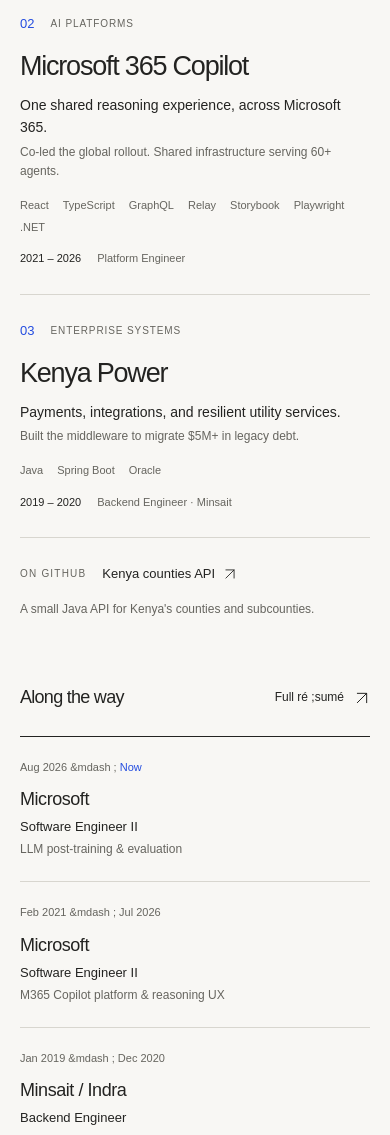
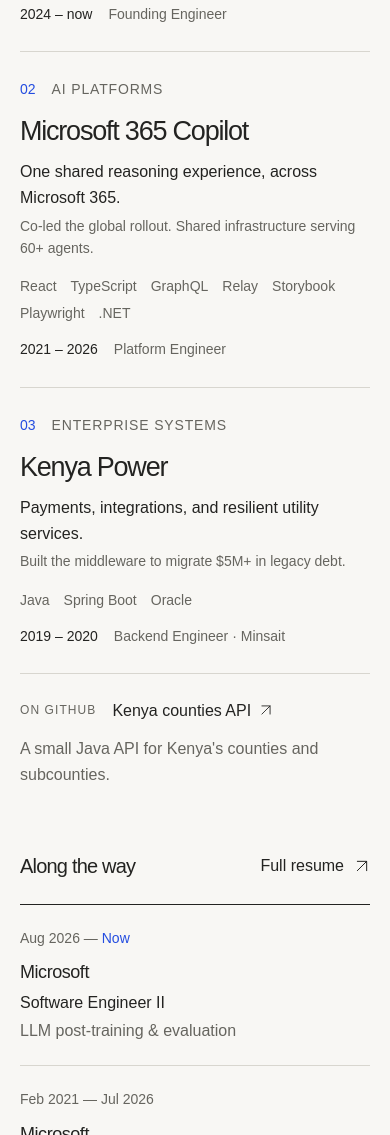
Before and after one commit to mihingo/me, an Astro site: page / in a window 390 px wide. Shown: the part 865-2000 px from the top of the page. Built offline with nearby package versions, Linux system fonts and the light colour scheme; Astro itself is replaced by a stand-in of ours; a web font is replaced by a local one.

Commit message:
fix: standardize resume label and typography adjustments for improved readability

```diff
--- a/src/content/site.yaml
+++ b/src/content/site.yaml
@@ -13,7 +13,7 @@ social:
     url: https://linkedin.com/in/mihingo
 resume:
   path: /resume.pdf
-  label: Résumé
+  label: Resume
 education:
   degree: BSc Computer Science
   institution: University of Nairobi
--- a/src/pages/index.astro
+++ b/src/pages/index.astro
@@ -32,7 +32,7 @@ loading="eager" class="portrait" />
 <section id="work" class="section" aria-labelledby="work-title">
 <div class="section-heading">
 <h2 id="work-title">Selected work</h2>
-<span class="eyebrow">01 &mdash                                                                                         ; {String(projects.length).padStart(2, '0')}</span>
+<span class="eyebrow">01 &mdash; {String(projects.length).padStart(2, '0')}</span>
 </div>
 <div class="work-list">
 {projects.map((project, index) => <article id={project.slug} class="project" aria-labelledby={`${project.slug}-title`}>
@@ -61,11 +61,11 @@ loading="eager" class="portrait" />
 <section id="experience" class="section" aria-labelledby="experience-title">
 <div class="section-heading">
 <h2 id="experience-title">Along the way</h2>
-<a class="text-link" href={localPath(site.resume.path)} target="_blank" rel="noopener noreferrer">Full r&eacute    ;sum&eacute;<Arrow /></a>
+<a class="text-link" href={localPath(site.resume.path)} target="_blank" rel="noopener noreferrer">Full resume<Arrow /></a>
 </div>
 <ol class="experience-list">
 {roles.map((role) => <li class="experience-row">
-<p class="role-dates"><time datetime={role.start}>{formatMonth(role.start)}</time><span aria-hidden="true"> &mdash ; </span><span class="sr-only"> to </span>{role.end === 'present' ? <span class="present">Now</span> : <time datetime={role.end}>{formatMonth(role.end)}</time>}</p>
+<p class="role-dates"><time datetime={role.start}>{formatMonth(role.start)}</time><span aria-hidden="true"> &mdash; </span><span class="sr-only"> to </span>{role.end === 'present' ? <span class="present">Now</span> : <time datetime={role.end}>{formatMonth(role.end)}</time>}</p>
 <h3>{role.company}</h3>
 <div class="role-detail"><p>{role.title}</p><p>{role.focus}</p></div>
 </li>)}
--- a/src/styles/global.css
+++ b/src/styles/global.css
@@ -25,7 +25,7 @@
 
 * { box-sizing: border-box; }
 html { scroll-behavior: smooth; scroll-padding-top: 32px; }
-body { margin: 0; background: var(--paper); font-size: 15px; line-height: 1.6; }
+body { margin: 0; background: var(--paper); font-size: 17px; line-height: 1.6; }
 h1, h2, h3, p, ul, ol { margin: 0; }
 ul, ol { padding: 0; list-style: none; }
 a { color: inherit; text-decoration: none; text-underline-offset: 5px; }
@@ -34,7 +34,7 @@ a:focus-visible { outline: 2px solid var(--accent); outline-offset: 5px; }
 svg { flex-shrink: 0; }
 ::selection { color: white; background: var(--accent); }
 .shell { width: min(1120px, calc(100% - 112px)); margin-inline: auto; }
-.eyebrow { font-size: 11px; font-weight: 500; text-transform: uppercase; letter-spacing: .12em; color: var(--muted); }
+.eyebrow { font-size: 14px; font-weight: 500; text-transform: uppercase; letter-spacing: .09em; color: var(--muted); }
 .sr-only, .skip-link:not(:focus) {
   position: absolute; width: 1px; height: 1px; padding: 0; margin: -1px;
   overflow: hidden; clip-path: inset(50%); white-space: nowrap; border: 0;
@@ -45,7 +45,7 @@ svg { flex-shrink: 0; }
 .wordmark { display: inline-flex; align-items: center; min-width: 44px; min-height: 44px; margin-right: auto; font-size: 30px; font-weight: 600; letter-spacing: -.08em; }
 .wordmark span { color: var(--accent); }
 .site-header nav { display: flex; gap: 30px; }
-.site-header nav a, .resume-link { display: inline-flex; align-items: center; min-height: 44px; font-size: 13px; }
+.site-header nav a, .resume-link { display: inline-flex; align-items: center; min-height: 44px; font-size: 16px; }
 .resume-link { gap: 10px; }
 .resume-link svg { width: 16px; height: 16px; }
 
@@ -56,39 +56,39 @@ svg { flex-shrink: 0; }
 .name-dot { color: var(--accent); }
 .intro-bottom { display: flex; align-items: center; justify-content: space-between; gap: 48px; }
 .intro-statement { max-width: 590px; font-size: clamp(24px, 2.5vw, 32px); line-height: 1.4; letter-spacing: -.035em; text-wrap: pretty; }
-.current { display: flex; align-items: center; gap: 10px; margin-top: 28px; font-size: 13px; color: var(--muted); }
+.current { display: flex; align-items: center; gap: 10px; margin-top: 28px; font-size: 16px; color: var(--muted); }
 .current-dot { width: 6px; height: 6px; border-radius: 50%; background: var(--accent); }
 .portrait { width: 144px; height: 144px; flex-shrink: 0; object-fit: cover; object-position: center 30%; filter: grayscale(1); border-radius: 50%; border: 1px solid var(--rule); padding: 4px; }
 
 .section { margin-bottom: 88px; }
 .section-heading { display: flex; justify-content: space-between; align-items: center; gap: 20px; padding-bottom: 22px; border-bottom: 1px solid var(--ink); }
-.section-heading h2 { font-size: 20px; font-weight: 500; letter-spacing: -.04em; }
+.section-heading h2 { font-size: 24px; font-weight: 500; letter-spacing: -.04em; }
 .project { display: grid; grid-template-columns: 170px minmax(0, 1fr) 165px; gap: 24px; padding: 36px 0; border-bottom: 1px solid var(--rule); scroll-margin-top: 32px; }
 .project-index { display: flex; flex-direction: column; gap: 10px; padding-top: 5px; }
-.index-number { color: var(--accent); font-size: 13px; font-variant-numeric: tabular-nums; }
-.project-index .eyebrow { font-size: 10px; letter-spacing: .09em; }
+.index-number { color: var(--accent); font-size: 14px; font-variant-numeric: tabular-nums; }
+.project-index .eyebrow { letter-spacing: .06em; }
 .project h3 { font-size: 28px; line-height: 1.3; font-weight: 500; letter-spacing: -.045em; }
 .project-title-link { display: inline-flex; align-items: center; gap: 18px; min-height: 44px; margin-top: -4px; }
 .project-title-link svg { color: var(--accent); }
 .project-summary { margin-top: 10px; }
-.project-outcome { color: var(--muted); font-size: 13px; margin-top: 4px; max-width: 440px; }
-.stack { display: flex; flex-wrap: wrap; column-gap: 16px; row-gap: 4px; margin-top: 20px; color: var(--muted); font-size: 11px; }
-.project-meta { display: flex; flex-direction: column; gap: 6px; padding-top: 6px; text-align: right; font-size: 12px; color: var(--muted); }
+.project-outcome { color: var(--muted); font-size: 16px; margin-top: 4px; max-width: 440px; }
+.stack { display: flex; flex-wrap: wrap; column-gap: 16px; row-gap: 4px; margin-top: 20px; color: var(--muted); font-size: 14px; }
+.project-meta { display: flex; flex-direction: column; gap: 6px; padding-top: 6px; text-align: right; font-size: 14px; color: var(--muted); }
 .project-meta span:first-child { color: var(--ink); }
 .open-source { display: flex; align-items: center; flex-wrap: wrap; column-gap: 24px; row-gap: 4px; padding-top: 20px; }
 .open-source > .eyebrow { width: 170px; }
-.open-source a { display: inline-flex; align-items: center; gap: 8px; min-height: 44px; font-size: 13px; }
+.open-source a { display: inline-flex; align-items: center; gap: 8px; min-height: 44px; font-size: 16px; }
 .open-source svg { width: 14px; height: 14px; }
-.open-source p { font-size: 12px; color: var(--muted); }
-.text-link { display: inline-flex; align-items: center; gap: 10px; min-height: 44px; font-size: 12px; }
+.open-source p { font-size: 16px; color: var(--muted); }
+.text-link { display: inline-flex; align-items: center; gap: 10px; min-height: 44px; font-size: 16px; }
 .text-link svg { width: 16px; height: 16px; }
 .experience-row { display: grid; grid-template-columns: 170px minmax(0, 1fr) 350px; align-items: start; gap: 24px; padding: 24px 0; border-bottom: 1px solid var(--rule); }
-.role-dates { padding-top: 3px; font-size: 11px; font-variant-numeric: tabular-nums; color: var(--muted); }
+.role-dates { padding-top: 3px; font-size: 14px; font-variant-numeric: tabular-nums; color: var(--muted); }
 .present { color: var(--accent); }
-.experience-row h3 { font-size: 18px; line-height: 1.5; font-weight: 500; letter-spacing: -.025em; }
-.role-detail p:first-child { font-size: 13px; }
-.role-detail p + p { font-size: 12px; margin-top: 3px; color: var(--muted); }
-.education { display: grid; grid-template-columns: 170px minmax(0, 1fr) auto; gap: 24px; padding-top: 28px; align-items: baseline; font-size: 12px; }
+.experience-row h3 { font-size: 20px; line-height: 1.5; font-weight: 500; letter-spacing: -.025em; }
+.role-detail p:first-child { font-size: 16px; }
+.role-detail p + p { font-size: 16px; margin-top: 3px; color: var(--muted); }
+.education { display: grid; grid-template-columns: 170px minmax(0, 1fr) auto; gap: 24px; padding-top: 28px; align-items: baseline; font-size: 16px; }
 .education p span { display: block; color: var(--muted); margin-top: 3px; }
 .education-years { color: var(--muted); }
 
@@ -97,11 +97,11 @@ svg { flex-shrink: 0; }
 .contact h2 a { display: inline-flex; align-items: center; gap: 28px; }
 .contact h2 svg { width: 52px; height: 52px; stroke-width: 1; color: var(--accent); }
 .contact-bottom { display: flex; align-items: center; justify-content: space-between; gap: 24px; }
-.email-link { display: inline-flex; align-items: center; min-height: 44px; font-size: 16px; }
+.email-link { display: inline-flex; align-items: center; min-height: 44px; font-size: 18px; }
 .social-links { display: flex; gap: 28px; }
-.social-links a { display: inline-flex; align-items: center; gap: 10px; min-height: 44px; font-size: 13px; }
+.social-links a { display: inline-flex; align-items: center; gap: 10px; min-height: 44px; font-size: 16px; }
 .social-links svg { width: 16px; height: 16px; }
-.site-footer { display: flex; align-items: center; gap: 24px; min-height: 92px; border-top: 1px solid var(--rule); color: var(--muted); font-size: 11px; }
+.site-footer { display: flex; align-items: center; gap: 24px; min-height: 92px; border-top: 1px solid var(--rule); color: var(--muted); font-size: 14px; }
 .site-footer a { display: inline-flex; align-items: center; gap: 12px; min-height: 44px; margin-left: auto; }
 .not-found { padding-block: 100px 140px; }
 .not-found h1 { margin-block: 20px; font-size: clamp(48px, 8vw, 100px); font-weight: 500; line-height: 1.1; letter-spacing: -.06em; }
@@ -119,33 +119,34 @@ svg { flex-shrink: 0; }
   .education { grid-template-columns: 126px minmax(0, 1fr) auto; }
 }
 @media (max-width: 700px) {
+  body { font-size: 16px; }
   .shell { width: calc(100% - 40px); }
   .site-header { min-height: 86px; gap: 18px; flex-wrap: wrap; padding-block: 14px; }
   .site-header nav { gap: 18px; }
-  .site-header nav a { font-size: 12px; }
+  .site-header nav a { font-size: 14px; }
   .resume-link { display: none; }
   .intro { padding: 48px 0 56px; }
-  .intro > .eyebrow { font-size: 9px; gap: 10px; }
+  .intro > .eyebrow { font-size: 12px; gap: 10px; }
   .intro h1 { font-size: clamp(64px, 13vw, 90px); line-height: 1.02; margin: 24px 0 28px; }
   .intro h1 > span { display: block; }
   .intro-bottom { align-items: flex-start; gap: 22px; }
   .intro-statement { font-size: 21px; line-height: 1.45; }
-  .current { margin-top: 22px; font-size: 11px; gap: 8px; }
+  .current { margin-top: 22px; font-size: 14px; gap: 8px; }
   .current-dot { flex-shrink: 0; }
   .portrait { width: 82px; height: 82px; margin-top: 5px; }
   .section { margin-bottom: 56px; }
   .section-heading { padding-bottom: 16px; gap: 12px; }
-  .section-heading h2 { font-size: 18px; }
-  .section-heading > .eyebrow { font-size: 10px; }
+  .section-heading h2 { font-size: 20px; }
+  .section-heading > .eyebrow { font-size: 12px; }
   .project { grid-template-columns: minmax(0, 1fr); padding: 26px 0; gap: 14px; }
   .project-index { flex-direction: row; align-items: center; gap: 16px; padding-top: 0; }
   .project h3 { font-size: 27px; }
-  .project-summary { font-size: 14px; }
-  .project-outcome { font-size: 12px; }
-  .project-meta { grid-column: 1; flex-wrap: wrap; gap: 4px 16px; font-size: 11px; }
+  .project-summary { font-size: 16px; }
+  .project-outcome { font-size: 14px; }
+  .project-meta { grid-column: 1; flex-wrap: wrap; gap: 4px 16px; }
   .stack { margin-top: 16px; gap: 4px 14px; }
   .open-source { column-gap: 16px; padding-top: 14px; }
-  .open-source > .eyebrow { width: auto; font-size: 10px; }
+  .open-source > .eyebrow { width: auto; font-size: 12px; }
   .open-source p { padding-left: 0; }
   .experience-row { grid-template-columns: minmax(0, 1fr); gap: 4px; padding: 22px 0; }
   .role-dates { padding-top: 0; margin-bottom: 6px; }
@@ -157,7 +158,7 @@ svg { flex-shrink: 0; }
   .contact h2 { font-size: 64px; }
   .contact h2 svg { width: 38px; height: 38px; }
   .contact-bottom { align-items: flex-start; flex-direction: column; gap: 8px; }
-  .email-link { font-size: 15px; }
+  .email-link { font-size: 16px; }
   .site-footer { flex-wrap: wrap; gap: 0 16px; padding-block: 20px; }
   .site-footer > span:nth-child(2) { display: none; }
 }
@@ -167,6 +168,7 @@ svg { flex-shrink: 0; }
 @media print {
   @page { size: A4; margin: 12mm; }
   :root, body { background: white; color: black; font-size: 10px; }
+  .eyebrow, .index-number { font-size: 9px; }
   .shell { width: 100%; }
   .site-header, .portrait, .site-footer, .section-heading > a, .section-heading > span { display: none; }
   .intro { padding: 0 0 20px; }
```
Also changed, not shown: tests/e2e/portfolio.spec.ts (+31 -4 lines), README.md.
